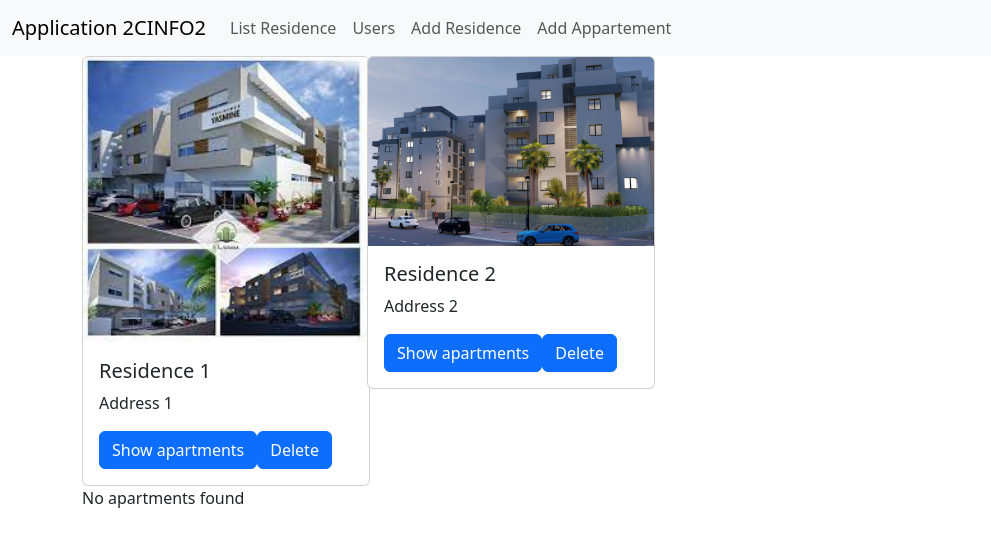
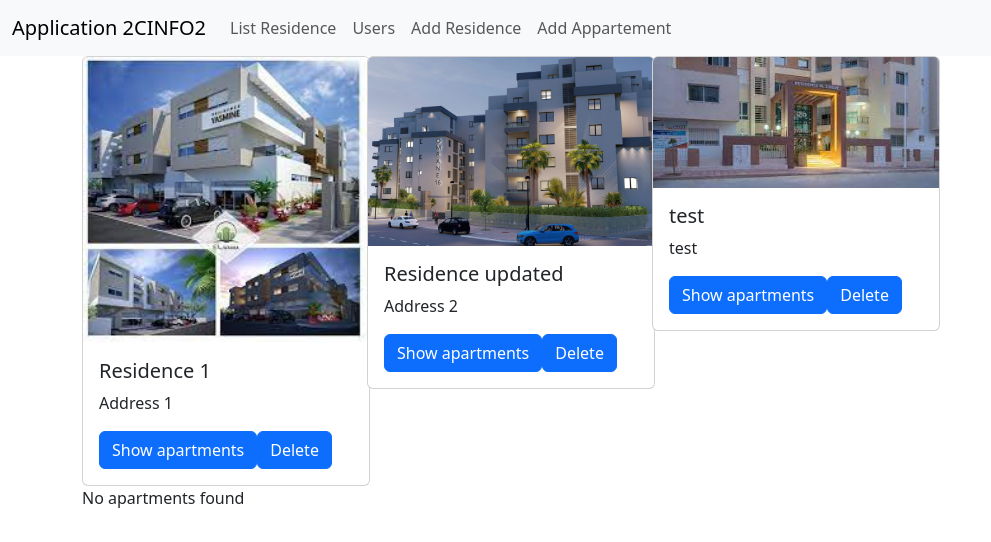
Before and after one commit to Naderab/acc2cinfo2, an Angular app: page /acc2cinfo2/listResidence in a window 1280 px wide. Shown: the top 542 px of the page, without its empty margins (0-991 px from the left). Built offline with nearby package versions, Linux system fonts and the light colour scheme; data requests are answered from the project's data file.

Commit message:
Http Consumer

```diff
--- a/db.json
+++ b/db.json
@@ -4,13 +4,22 @@
       "id": 1,
       "name": "Residence 1",
       "address": "Address 1",
-      "image": "../../assets/images/R1.jpg"
+      "image": "../../assets/images/R1.jpg",
+      "state": true
     },
     {
-      "name": "Residence 2",
+      "name": "Residence updated",
       "address": "Address 2",
       "image": "../../assets/images/R2.jpg",
-      "id": 2
+      "id": 2,
+      "state": true
+    },
+    {
+      "name": "test ",
+      "address": "test",
+      "image": "../../assets/images/R3.jpg",
+      "id": 3,
+      "state": true
     }
   ],
   "appartments": []
--- a/src/app/app-routing.module.ts
+++ b/src/app/app-routing.module.ts
@@ -13,6 +13,7 @@ const routes: Routes = [
   { path: 'user/:name', component: DetailsUserComponent },
   { path: '', redirectTo: '/listResidence', pathMatch: 'full' },
   { path: 'formResidence', component: FormResidenceComponent },
+  {path:'updateResidence/:id',component:FormResidenceComponent},
   { path: 'formAppartement', component: FormAppartementComponent },
 
   { path: '**', component: NotFoundComponent },
--- a/src/app/core/models/residence.ts
+++ b/src/app/core/models/residence.ts
@@ -3,4 +3,5 @@ export class Residence {
     name!: string;
     address!: string;
     image!: string;
+    state!: boolean;
 }
--- a/src/app/core/services/residence-consumer.service.ts
+++ b/src/app/core/services/residence-consumer.service.ts
@@ -17,11 +17,15 @@ export class ResidenceConsumerService {
     return this.http.post(this.apiUrl, r);
   }
 
-  updateResidence(r: Residence) {
-    return this.http.put(this.apiUrl + r.id, r);
+  updateResidence(id:number,r: Residence) {
+    return this.http.put(this.apiUrl + id, r);
   }
 
   deleteResidence(id: number) {
     return this.http.delete(this.apiUrl + id);
   }
+
+  getResidenceById(id: number) {
+    return this.http.get(this.apiUrl +id)
+  }
 }
--- a/src/app/core/services/residence.service.ts
+++ b/src/app/core/services/residence.service.ts
@@ -11,24 +11,28 @@ export class ResidenceService {
       name: 'El fel',
       address: 'Borj Cedria',
       image: '../../assets/images/R1.jpg',
+      state: true,
     },
     {
       id: 2,
       name: 'El yasmine',
       address: 'Ezzahra',
       image: '../../assets/images/R2.jpg',
+      state: false,
     },
     {
       id: 3,
       name: 'El Arij',
       address: 'Rades',
       image: '../../assets/images/R3.jpg',
+      state: true,
     },
     {
       id: 4,
       name: 'El Anber',
       address: 'Manzah 5',
       image: '../../assets/images/R4.jpg',
+      state: false,
     },
   ];
   constructor() {}
--- a/src/app/form-residence/form-residence.component.ts
+++ b/src/app/form-residence/form-residence.component.ts
@@ -1,7 +1,7 @@
 import { Component } from '@angular/core';
 import { FormArray, FormControl, FormGroup, Validators } from '@angular/forms';
 import { ResidenceService } from '../core/services/residence.service';
-import { Router } from '@angular/router';
+import { ActivatedRoute, Router } from '@angular/router';
 import { ResidenceConsumerService } from '../core/services/residence-consumer.service';
 
 @Component({
@@ -11,7 +11,20 @@ import { ResidenceConsumerService } from '../core/services/residence-consumer.se
 })
 export class FormResidenceComponent {
 
-  constructor(private rs : ResidenceService,private r : Router,private rs2:ResidenceConsumerService) {}
+  id!: number;
+  constructor(private ac: ActivatedRoute, private rs: ResidenceService, private r: Router, private rs2: ResidenceConsumerService) {
+    this.id = this.ac.snapshot.params['id'];
+
+    if (this.id !== undefined) {
+      this.rs2.getResidenceById(this.id).subscribe({
+        next: (data) => this.residence.patchValue(data),
+        error: (err) => {
+          alert("Residence not found");
+          this.r.navigate(['/listResidence'])
+        }
+      })
+    }
+  }
   // residence: FormGroup = new FormGroup({
   //   name: new FormControl('', [Validators.required, Validators.minLength(3)]),
   //   address: new FormGroup({
@@ -33,10 +46,16 @@ export class FormResidenceComponent {
   //name: FormControl = new FormControl('');
   TestAdd() {
     //this.rs.addResidence(this.residence.value);
-    this.rs2.addResidence(this.residence.value).subscribe({
-      next : ()=> this.r.navigate(['/listResidence'])
-    })
-
+    if (this.id !== undefined) {
+      this.rs2.updateResidence(this.id,this.residence.value).subscribe({
+        next: () => this.r.navigate(['/listResidence']),
+      });
+    }
+    else {
+      this.rs2.addResidence(this.residence.value).subscribe({
+        next: () => this.r.navigate(['/listResidence'])
+      })
+    }
     console.log(this.residence);
     console.log(this.residence.getRawValue());
     /*this.residence.patchValue({
--- a/src/app/residence/residence.component.html
+++ b/src/app/residence/residence.component.html
@@ -5,5 +5,6 @@
         <p class="card-text">{{residence.address}}</p>
         <button class="btn btn-primary" (click)="showApartment(residence)">Show apartments</button>
         <button class="btn btn-primary" (click)="deleteResidence(residence)">Delete</button>
+        <button class="btn btn-success" (click)="changerStatus()" *ngIf="residence.state === false">Changer State</button>
     </div>
 </div>
--- a/src/app/residence/residence.component.ts
+++ b/src/app/residence/residence.component.ts
@@ -1,5 +1,6 @@
 import { Component, EventEmitter, Input, Output } from '@angular/core';
 import { Residence } from '../core/models/residence';
+import { ResidenceConsumerService } from '../core/services/residence-consumer.service';
 
 @Component({
   selector: 'app-residence',
@@ -7,6 +8,7 @@ import { Residence } from '../core/models/residence';
   styleUrls: ['./residence.component.css'],
 })
 export class ResidenceComponent {
+  constructor(private rs:ResidenceConsumerService){}
   @Input() residence!: Residence;
   @Output() show = new EventEmitter();
   @Output() delete = new EventEmitter();
@@ -17,4 +19,10 @@ export class ResidenceComponent {
   deleteResidence(r: Residence) {
     this.delete.emit(r)
   }
+
+  changerStatus() {
+    this.residence.state = true;
+    this.rs.updateResidence(this.residence.id,this.residence).subscribe()
+
+  }
 }
```
